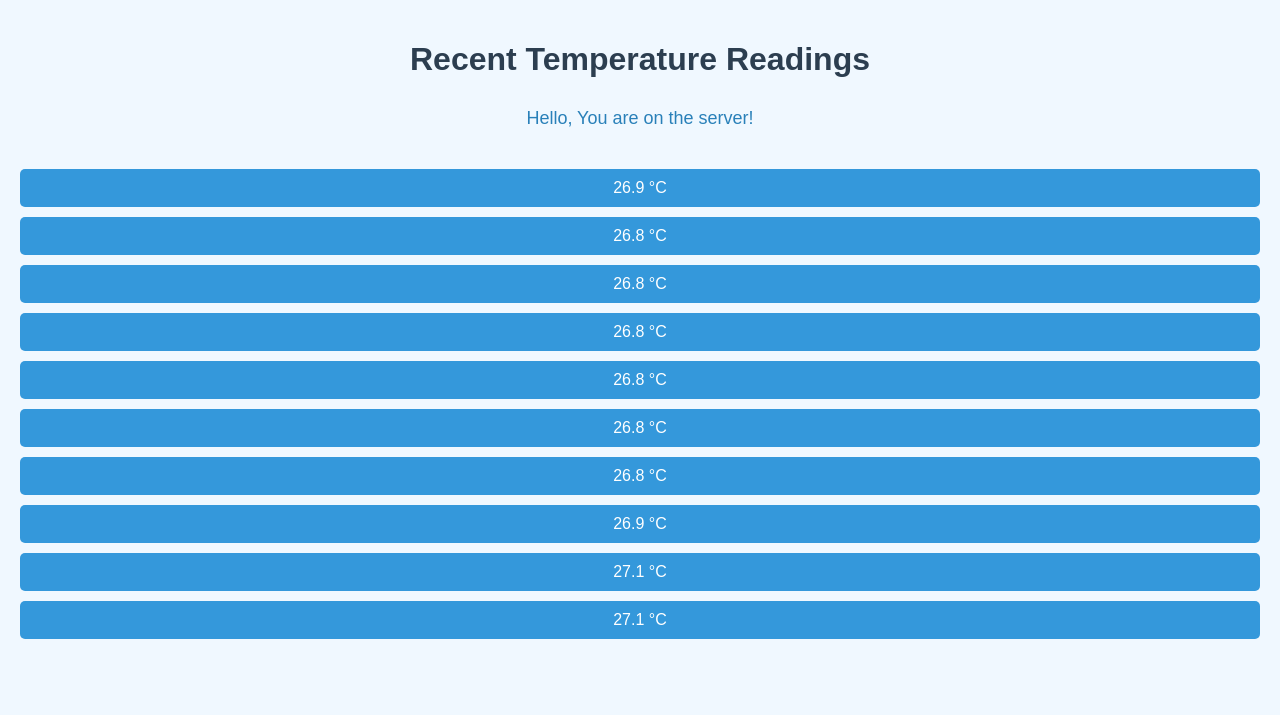
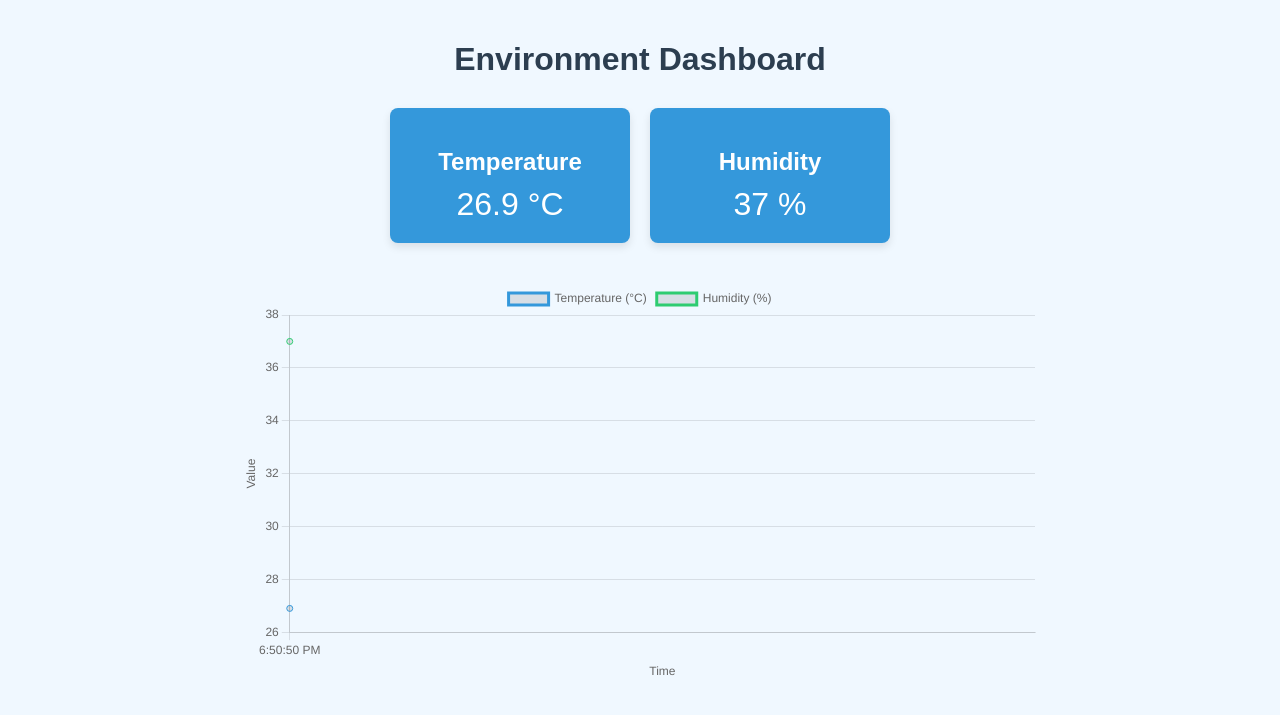
Before and after one commit to Chomba-Alice-Masase/csc4130-webserver, a Django app: page /chomba-alice-masase/ in a window 1280 px wide. Shown: the top 715 px of the page. Run offline with Django 5.2, Linux system fonts and the light colour scheme; data comes from the database, SQL or seed files in the repository; both versions use the stored data as it was after the commit.

Commit message:
more additions

```diff
--- a/core/models.py
+++ b/core/models.py
@@ -3,5 +3,7 @@ from django.db import models
 
 # Create your models here.
 
+
 class SensorData(models.Model):
     temperature = models.FloatField()
+    humidity = models.FloatField(default=0.0)  # New field to store humidity
--- a/core/templates/home.html
+++ b/core/templates/home.html
@@ -2,16 +2,19 @@
 <html lang="en">
 <head>
     <meta charset="UTF-8">
-    <title>Temperature Readings</title>
+    <title>Environment Dashboard</title>
     <script src="https://code.jquery.com/jquery-3.6.0.min.js"></script>
+    <script src="https://cdn.jsdelivr.net/npm/chart.js"></script>
     <style>
         body {
             font-family: Arial, sans-serif;
             background-color: #f0f8ff;
             color: #333;
-            text-align: center;
             margin: 0;
             padding: 20px;
+            display: flex;
+            flex-direction: column;
+            align-items: center;
         }
 
         h1 {
@@ -19,42 +22,87 @@
             margin-bottom: 30px;
         }
 
-        p {
-            font-size: 18px;
-            color: #2980b9;
+        .cards-container {
+            display: flex;
+            gap: 20px;
             margin-bottom: 40px;
         }
 
-        ol {
-            list-style-type: none;
-            padding: 0;
+        .card {
+            background-color: #3498db;
+            color: #fff;
+            padding: 20px;
+            border-radius: 8px;
+            width: 200px;
+            text-align: center;
+            box-shadow: 0 4px 8px rgba(0, 0, 0, 0.1);
+            transition: transform 0.3s ease;
         }
 
-        li {
-            background-color: #3498db;
-            color: #fff;
-            margin: 10px 0;
-            padding: 10px;
-            border-radius: 5px;
-            font-size: 16px;
-            transition: background-color 0.3s ease;
+        .card:hover {
+            transform: translateY(-5px);
         }
 
-        li:hover {
-            background-color: #2980b9;
+        .card h2 {
+            font-size: 24px;
+            margin-bottom: 10px;
+        }
+
+        .card p {
+            font-size: 32px;
+            margin: 0;
+        }
+
+        .chart-container {
+            width: 80%;
+            max-width: 800px;
         }
     </style>
+</head>
+<body>
+    <h1>Environment Dashboard</h1>
+    <div class="cards-container">
+        <div class="card">
+            <h2>Temperature</h2>
+            <p id="temperature">-- °C</p>
+        </div>
+        <div class="card">
+            <h2>Humidity</h2>
+            <p id="humidity">-- %</p>
+        </div>
+    </div>
+    <div class="chart-container">
+        <canvas id="envChart"></canvas>
+    </div>
+
     <script type="text/javascript">
-        function fetchTemperatureData() {
+        let temperatureData = [];
+        let humidityData = [];
+        let labels = [];
+
+        function fetchSensorData() {
             $.ajax({
-                url: "{% url 'latest-temperature-data' %}",  // URL for the API view
+                url: "{% url 'latest-temperature-data' %}",  // Adjust this URL if needed
                 method: "GET",
                 success: function(data) {
-                    let list = "";
-                    data.forEach(function(reading) {
-                        list += `<li>${reading.temperature} °C</li>`;
-                    });
-                    $("ol").html(list);  // Replace the list with new data
+                    if (data.length > 0) {
+                        const latest = data[0];
+                        $('#temperature').text(latest.temperature + ' °C');
+                        $('#humidity').text(latest.humidity + ' %');
+
+                        // Update chart data
+                        temperatureData.push(latest.temperature);
+                        humidityData.push(latest.humidity);
+                        labels.push(new Date().toLocaleTimeString());
+
+                        if (temperatureData.length > 10) {  // Keep only the last 10 readings
+                            temperatureData.shift();
+                            humidityData.shift();
+                            labels.shift();
+                        }
+
+                        envChart.update();
+                    }
                 },
                 error: function(xhr, status, error) {
                     console.error("Error fetching data:", error);
@@ -63,21 +111,53 @@
         }
 
         // Fetch data every 5 seconds
-        setInterval(fetchTemperatureData, 5000);
+        setInterval(fetchSensorData, 5000);
 
         // Initial fetch on page load
         $(document).ready(function() {
-            fetchTemperatureData();
+            fetchSensorData();
+        });
+
+        // Initialize Chart.js
+        const ctx = document.getElementById('envChart').getContext('2d');
+        const envChart = new Chart(ctx, {
+            type: 'line',
+            data: {
+                labels: labels,
+                datasets: [
+                    {
+                        label: 'Temperature (°C)',
+                        data: temperatureData,
+                        borderColor: '#3498db',
+                        fill: false,
+                        tension: 0.1
+                    },
+                    {
+                        label: 'Humidity (%)',
+                        data: humidityData,
+                        borderColor: '#2ecc71',
+                        fill: false,
+                        tension: 0.1
+                    }
+                ]
+            },
+            options: {
+                scales: {
+                    x: {
+                        title: {
+                            display: true,
+                            text: 'Time'
+                        }
+                    },
+                    y: {
+                        title: {
+                            display: true,
+                            text: 'Value'
+                        }
+                    }
+                }
+            }
         });
     </script>
-</head>
-<body>
-    <h1>Recent Temperature Readings</h1>
-    <p>Hello, You are on the server!</p>
-    <ol>
-        {% for reading in sensor_data %}
-            <li>{{ reading.temperature }} °C</li>
-        {% endfor %}
-    </ol>
 </body>
 </html>
--- a/core/views.py
+++ b/core/views.py
@@ -29,5 +29,5 @@ class TempView(View):
 class LatestTemperatureData(View):
     def get(self, request):
         sensor_data = SensorData.objects.all().order_by('-id')[:10]  # Fetch last 10 readings
-        data = list(sensor_data.values('temperature', 'id'))
+        data = list(sensor_data.values('temperature', 'humidity', 'id'))  # Include humidity in the data
         return JsonResponse(data, safe=False)
```
Also changed, not shown: db.sqlite3.
